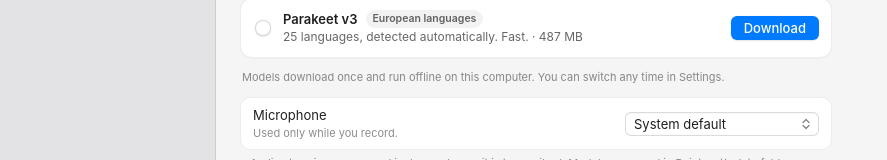
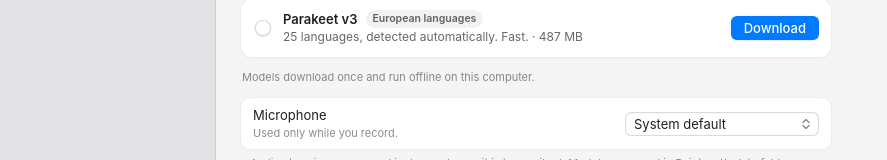
Before and after one commit to naidx0/pointcast, a React (Vite) app: page / in a window 1280 px wide. Both pictures are taken after a click on the button "Speech". Shown: the part 371-531 px from the top of the page, without its empty margins (0-887 px from the left). Built offline with nearby package versions, Linux system fonts and the light colour scheme.

Commit message:
Settings speech note without a pointer to Settings; README: edit History pictures

```diff
--- a/src/components/Models.tsx
+++ b/src/components/Models.tsx
@@ -203,7 +203,9 @@
       <p className="t-small" style={{ margin: "4px 2px 0" }}>
         {speechReady(cfg)
           ? "Ready and tested on this computer. Nothing you say leaves it."
-          : "Models download once and run offline on this computer. You can switch any time in Settings."}
+          : removable
+            ? "Models download once and run offline on this computer."
+            : "Models download once and run offline on this computer. You can switch any time in Settings."}
       </p>
     </div>
   );
```
Also changed, not shown: 1 other file (tests, documents, lock files or other folders).
